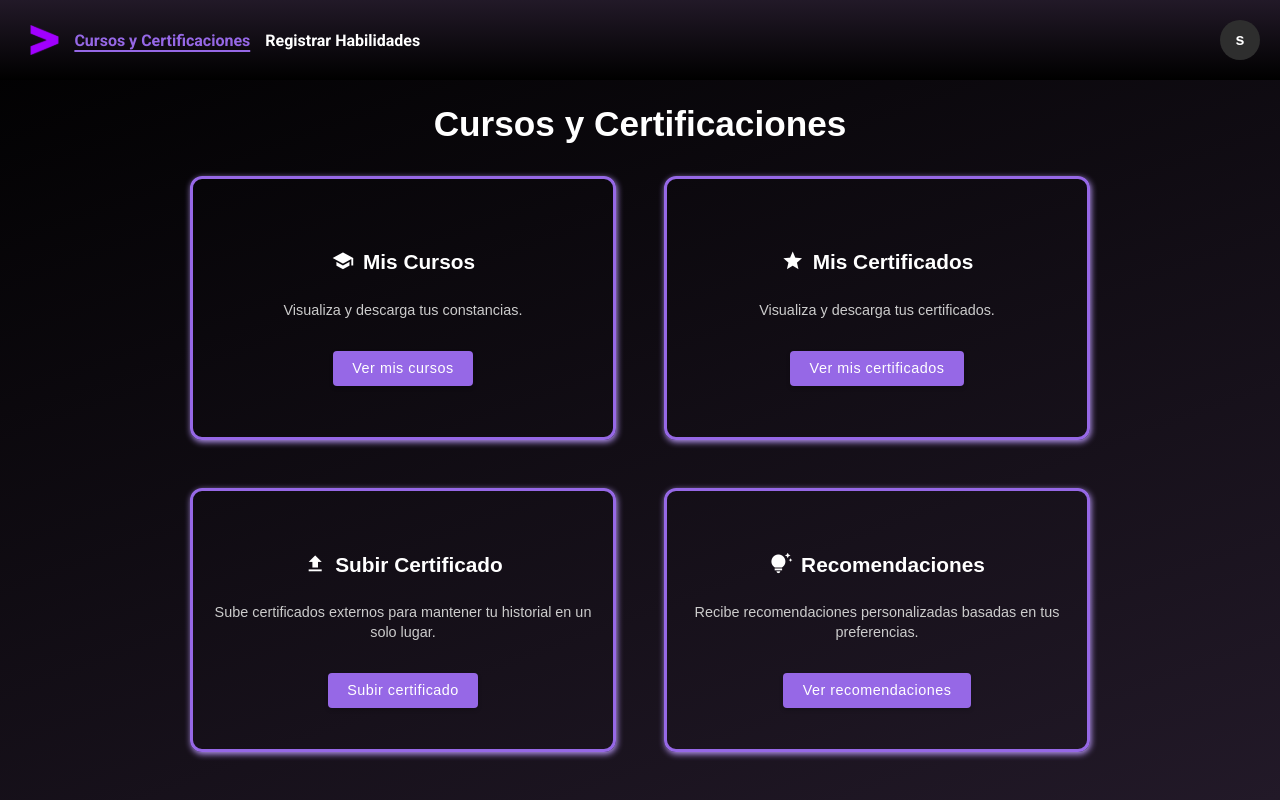
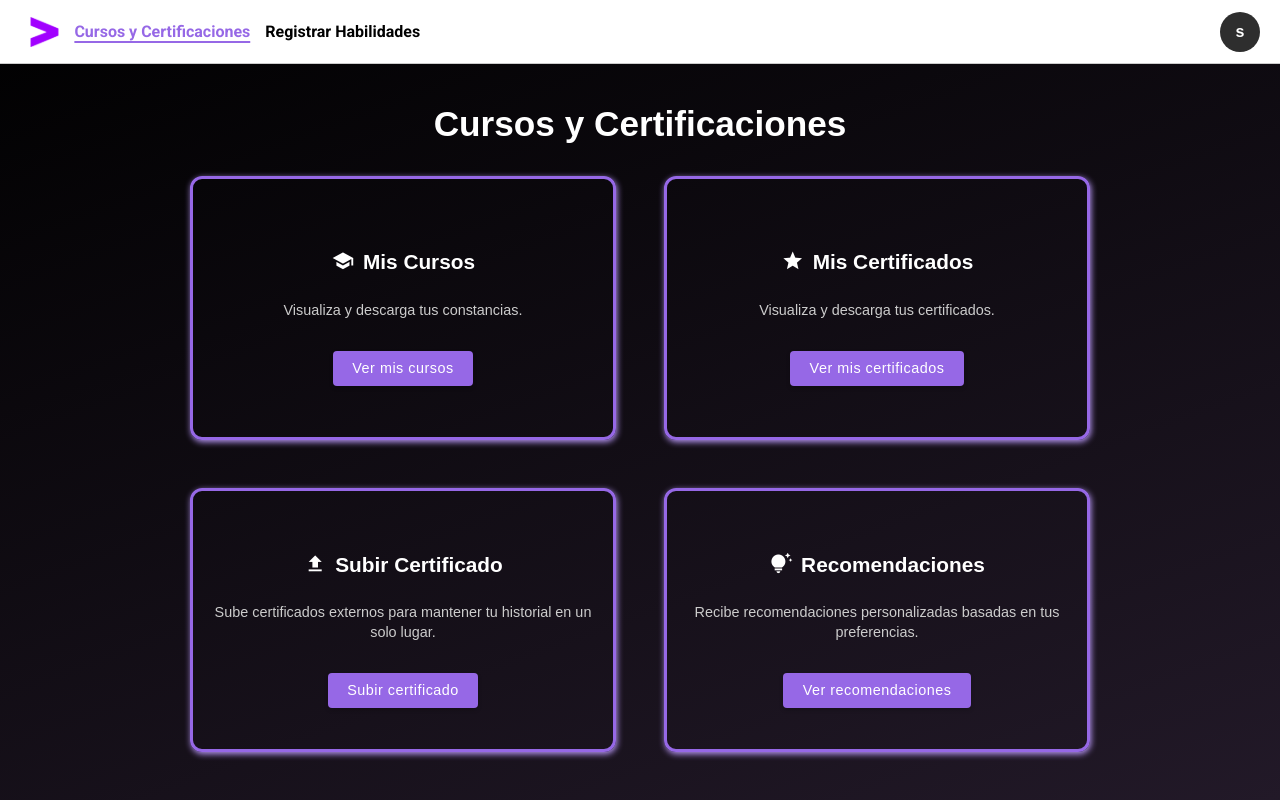
Before and after one commit to ferp03/Vantage360, an Angular app in the folder Frontend/: page /cursos_certificados in a window 1280 px wide. Built offline with nearby package versions, Linux system fonts and the light colour scheme; sample sign-in values are in the browser's storage.

Commit message:
pantalla de disponibilidad y barra de navegacion

```diff
--- a/Frontend/src/app/Components/disponibilidad/disponibilidad.component.css
+++ b/Frontend/src/app/Components/disponibilidad/disponibilidad.component.css
@@ -4,12 +4,9 @@
   position: absolute;
   bottom: 0;
   left: 0;
-  height: 90vh;
+  height: 92vh;
   width: 100vw;
-
-
-  background: linear-gradient(160deg, hsl(var(--accenture-black)), hsl(var(--accenture-gray-900)));
-
+  background: var(--accenture-gray-50);
   padding: 3.6rem;
   padding-top: 0;
   box-sizing: border-box;
--- a/Frontend/src/app/Components/disponibilidad/disponibilidad.component.ts
+++ b/Frontend/src/app/Components/disponibilidad/disponibilidad.component.ts
@@ -28,7 +28,7 @@ export class DisponibilidadComponent implements OnInit {
 
   searchText: string = '';
   currentPage: number = 1;
-  itemsPerPage: number = 7;
+  itemsPerPage: number = 6;
   cargando: boolean = true;
   error: string = '';
 
--- a/Frontend/src/app/Components/menu-bar/menu-bar.component.css
+++ b/Frontend/src/app/Components/menu-bar/menu-bar.component.css
@@ -1,7 +1,7 @@
 @import url('https://fonts.googleapis.com/css2?family=Roboto:wght@300;400;500;700&display=swap');
 
 .container {
-  height: 10vh;
+  height: 8vh;
   width: 100vw;
   position: absolute;
   top: 0;
@@ -13,8 +13,8 @@
   padding: 0 20px;
   font-family: 'Roboto', sans-serif;
   box-sizing: border-box;
-  background: linear-gradient(0deg, #000000, #221928);
-
+  background: var(--accenture-white);
+  border-bottom: 1px solid hsl(var(--ring));
 }
 
 .logo {
@@ -94,7 +94,7 @@ nav {
 
   a {
     text-decoration: none;
-    color: white;
+    color: var(--accenture-black);
     font-weight: bold;
     cursor: pointer;
   }
```
